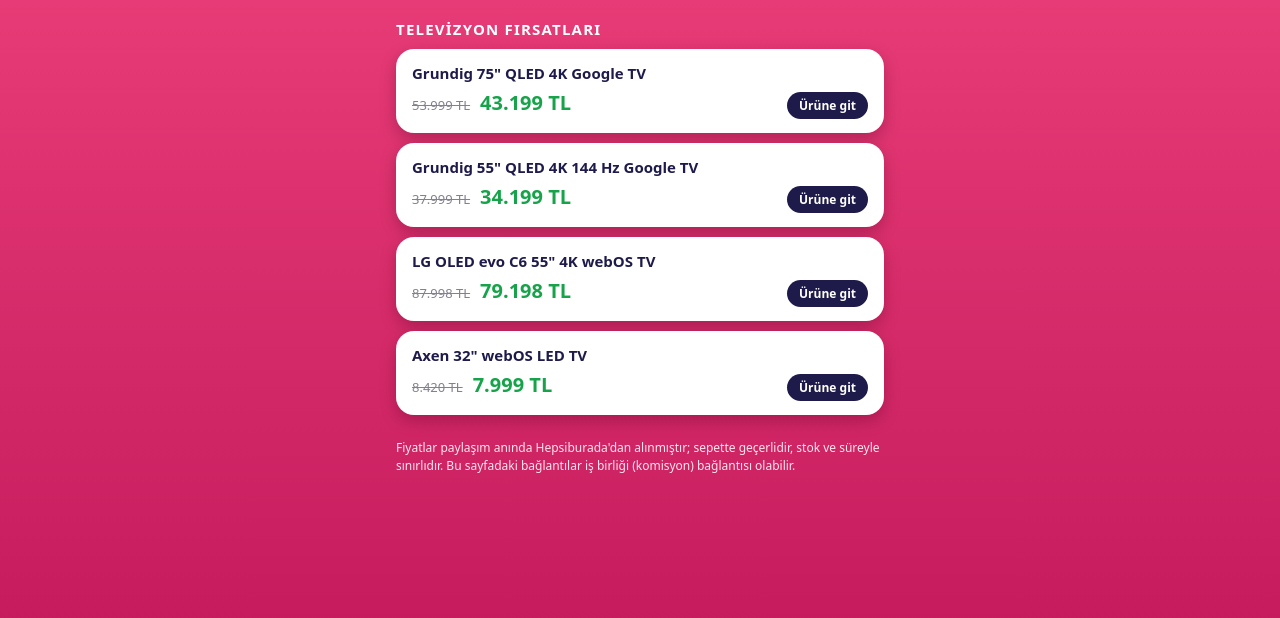
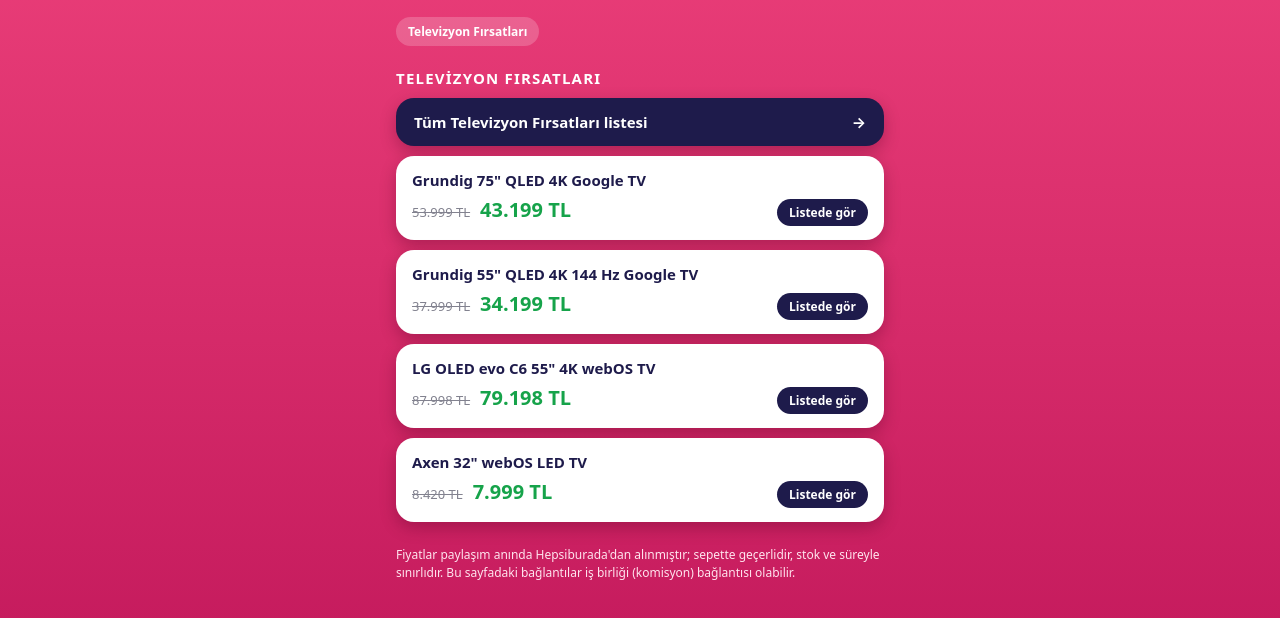
Before and after one commit to shopcepte/shopcepte.github.io, a plain HTML site: page index.html in a window 1280 px wide. Shown: the part 100-718 px from the top of the page. Drawn offline with Linux system fonts and the light colour scheme.

Commit message:
Kategori çeşitliliği, Hepsiburada listeleri (Link Gelir), kategorili link sayfası
Co-Authored-By: Claude Opus 5.5 <noreply@anthropic.com>
Claude-Session: https://claude.ai/code/session_01N8p5gtQYbpvswsDh8d3h9S

```diff
--- a/index.html
+++ b/index.html
@@ -1,6 +1,6 @@
 <!DOCTYPE html>
 <html lang="tr"><head><meta charset="utf-8"><meta name="viewport" content="width=device-width, initial-scale=1">
-<title>ShopCepte | Bugünün Fırsatları</title>
+<title>ShopCepte | Kategori Kategori Fırsatlar</title>
 <meta name="description" content="ShopCepte'nin Instagram'da paylaştığı Hepsiburada fırsatlarının linkleri.">
 <style>
 *{box-sizing:border-box}body{margin:0;font-family:system-ui,-apple-system,"Segoe UI",Roboto,sans-serif;background:linear-gradient(#ec407a,#c2185b) fixed;color:#1e1b4b;min-height:100vh}
@@ -11,16 +11,28 @@ h2{color:#fff;font-size:15px;letter-spacing:.08em;text-transform:uppercase;margi
 a.u{display:block;background:#fff;border-radius:18px;padding:14px 16px;margin-bottom:10px;text-decoration:none;color:inherit;box-shadow:0 6px 16px #5a002855}
 a.u b{display:block;font-size:15px;margin-bottom:6px}
 .f{display:flex;align-items:baseline;gap:10px}.e{color:#82828f;text-decoration:line-through;font-size:13px}.y{color:#16a34a;font-weight:700;font-size:20px}.g{margin-left:auto;background:#1e1b4b;color:#fff;border-radius:999px;padding:5px 12px;font-size:12px;font-weight:600}
+a.l{display:flex;align-items:center;justify-content:space-between;background:#1e1b4b;color:#fff;border-radius:18px;padding:14px 18px;margin-bottom:10px;text-decoration:none;font-weight:700;font-size:15px;box-shadow:0 6px 16px #5a002855}
+.nav{display:flex;flex-wrap:wrap;gap:6px;margin-bottom:6px}.nav a{background:#ffffff33;color:#fff;border-radius:999px;padding:6px 12px;font-size:12px;text-decoration:none;font-weight:600}
+.bos{color:#ffe4ee;font-size:13px;margin:0 0 10px}
 footer{color:#ffe4ee;font-size:12px;margin-top:24px;line-height:1.5}
 </style></head><body><main>
 <h1>Shop<span>Cepte</span></h1><div class="sub" id="g">Bugünün fırsatları</div>
-<div id="l"><p style="color:#fff">Yükleniyor…</p></div>
+<nav class="nav" id="n"></nav><div id="l"><p style="color:#fff">Yükleniyor…</p></div>
 <footer>Fiyatlar paylaşım anında Hepsiburada'dan alınmıştır; sepette geçerlidir, stok ve süreyle sınırlıdır. Bu sayfadaki bağlantılar iş birliği (komisyon) bağlantısı olabilir.</footer>
 </main><script>
 const esc=s=>String(s??'').replace(/[&<>"]/g,c=>({'&':'&amp;','<':'&lt;','>':'&gt;','"':'&quot;'}[c]));
-fetch('linkler.json?'+Date.now()).then(r=>r.json()).then(d=>{
- document.getElementById('g').textContent='Son güncelleme: '+(d.guncelleme||'');
- document.getElementById('l').innerHTML=(d.gruplar||[]).map(g=>'<h2>'+esc(g.baslik)+'</h2>'+(g.urunler||[]).filter(u=>/^https:\/\/www\.hepsiburada\.com\//.test(u.url)).map(u=>
- '<a class="u" href="'+esc(u.url)+'" rel="noopener"><b>'+esc(u.ad)+'</b><div class="f"><span class="e">'+esc(u.eski)+'</span><span class="y">'+esc(u.yeni)+'</span><span class="g">Ürüne git</span></div></a>').join('')).join('')||'<p style="color:#fff">Bugün için fırsat eklenmedi.</p>';
-}).catch(()=>{document.getElementById('l').innerHTML='<p style="color:#fff">Liste yüklenemedi.</p>'});
+const ok=u=>/^https:\/\/(app\.hb\.biz|www\.hepsiburada\.com|listelerim\.hepsiburada\.com)\//.test(u||'');
+const j=f=>fetch(f+'?'+Date.now()).then(r=>r.ok?r.json():{}).catch(()=>({}));
+Promise.all([j('listeler.json'),j('linkler.json')]).then(([L,d])=>{
+ document.getElementById('g').textContent=d.guncelleme?'Son güncelleme: '+d.guncelleme:'Kategorilere göre fırsatlar';
+ const kats=(L.kategoriler||[]).map(k=>({...k,urunler:[]})),by={};kats.forEach(k=>by[k.anahtar]=k);
+ (d.gruplar||[]).forEach(g=>{let k=by[g.kategori];if(!k){k={anahtar:g.kategori||g.baslik,baslik:g.baslik,link:'',urunler:[]};kats.push(k);by[k.anahtar]=k}k.urunler.push(...(g.urunler||[]))});
+ const vis=kats.filter(k=>k.urunler.length||ok(k.link)).sort((a,b)=>(b.urunler.length>0)-(a.urunler.length>0));
+ document.getElementById('n').innerHTML=vis.map(k=>'<a href="#k-'+esc(k.anahtar)+'">'+esc(k.baslik)+'</a>').join('');
+ document.getElementById('l').innerHTML=vis.map(k=>{const L=ok(k.link)?k.link:'';
+  return '<h2 id="k-'+esc(k.anahtar)+'">'+esc(k.baslik)+'</h2>'+
+  (L?'<a class="l" href="'+esc(L)+'" rel="noopener">Tüm '+esc(k.baslik)+' listesi <span>→</span></a>':'')+
+  (k.urunler.filter(u=>ok(L||u.url)).map(u=>'<a class="u" href="'+esc(L||u.url)+'" rel="noopener"><b>'+esc(u.ad)+'</b><div class="f"><span class="e">'+esc(u.eski)+'</span><span class="y">'+esc(u.yeni)+'</span><span class="g">'+(L?'Listede gör':'Ürüne git')+'</span></div></a>').join('')||'<p class="bos">Bugün bu kategoride yeni fırsat yok; listedeki ürünlere bakabilirsin.</p>')
+ }).join('')||'<p style="color:#fff">Bugün için fırsat eklenmedi.</p>';
+});
 </script></body></html>
--- a/linkler.json
+++ b/linkler.json
@@ -28,7 +28,8 @@
      "yeni": "7.999 TL",
      "url": "https://www.hepsiburada.com/axen-ax32hmln-w02s-32-81-ekran-uydu-alicili-webos-led-tv-p-HBCV0000CMVFRW"
     }
-   ]
+   ],
+   "kategori": "televizyon"
   }
  ]
 }
--- /dev/null
+++ b/listeler.json
@@ -0,0 +1,16 @@
+{
+ "not": "Kalıcı Hepsiburada listeleri (Link Gelir). Her kategori için bir liste; ekip yeni liste açınca buraya ekler. Sıra = link sayfasındaki sıra.",
+ "kategoriler": [
+  {"anahtar": "kozmetik", "baslik": "Kozmetik & Makyaj", "liste_id": "", "link": ""},
+  {"anahtar": "kisisel-bakim", "baslik": "Kişisel Bakım", "liste_id": "", "link": ""},
+  {"anahtar": "moda", "baslik": "Kadın Moda & Aksesuar", "liste_id": "", "link": ""},
+  {"anahtar": "anne-bebek", "baslik": "Anne & Bebek", "liste_id": "", "link": ""},
+  {"anahtar": "ev-tekstili", "baslik": "Ev Tekstili", "liste_id": "", "link": ""},
+  {"anahtar": "supermarket", "baslik": "Süpermarket & Temel İhtiyaç", "liste_id": "", "link": ""},
+  {"anahtar": "mutfak", "baslik": "Mutfak & Ev Gereçleri", "liste_id": "", "link": ""},
+  {"anahtar": "televizyon", "baslik": "Televizyon Fırsatları", "liste_id": "", "link": "https://app.hb.biz/90MBQyBHkIGZ"},
+  {"anahtar": "teknoloji", "baslik": "Teknoloji & Elektronik", "liste_id": "", "link": ""},
+  {"anahtar": "outdoor", "baslik": "Outdoor & Kamp", "liste_id": "", "link": ""},
+  {"anahtar": "oto-yapi", "baslik": "Oto & Yapı Market", "liste_id": "", "link": ""}
+ ]
+}
```
Also changed, not shown: 1 other file.
